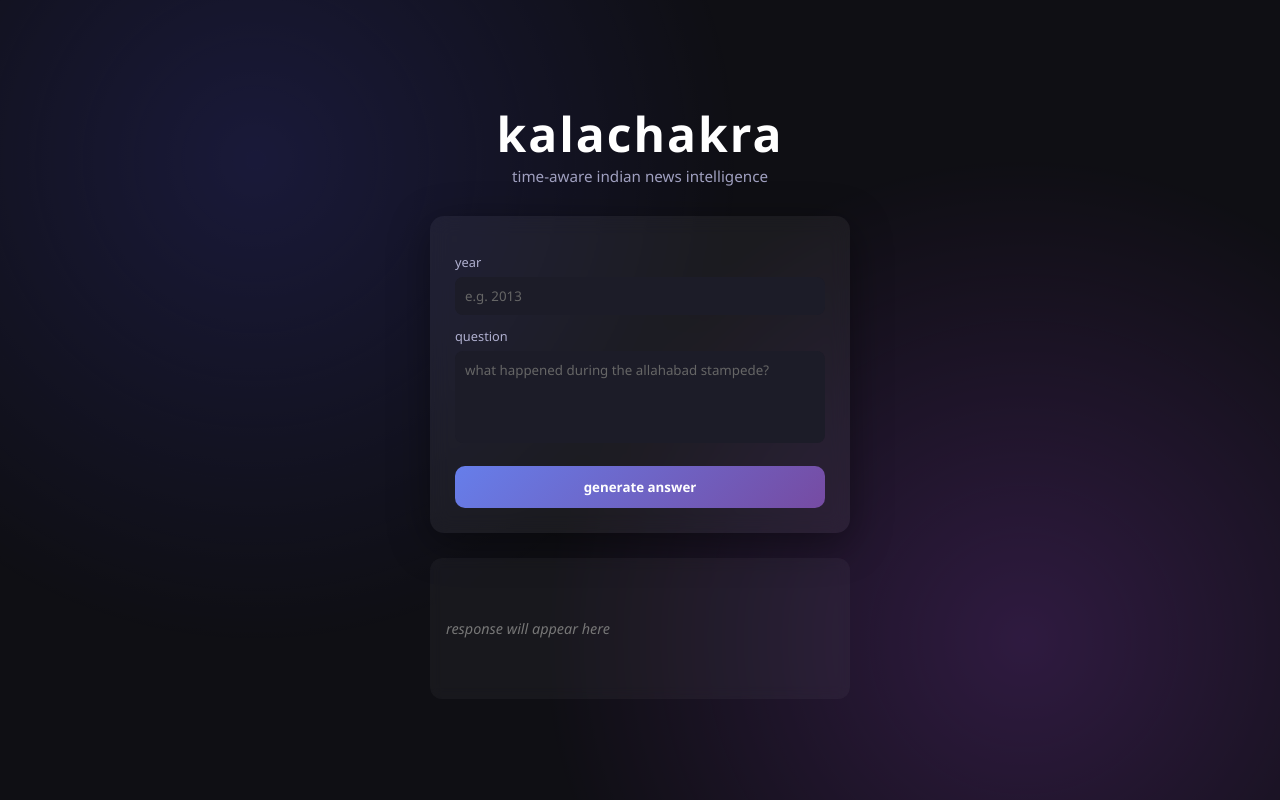
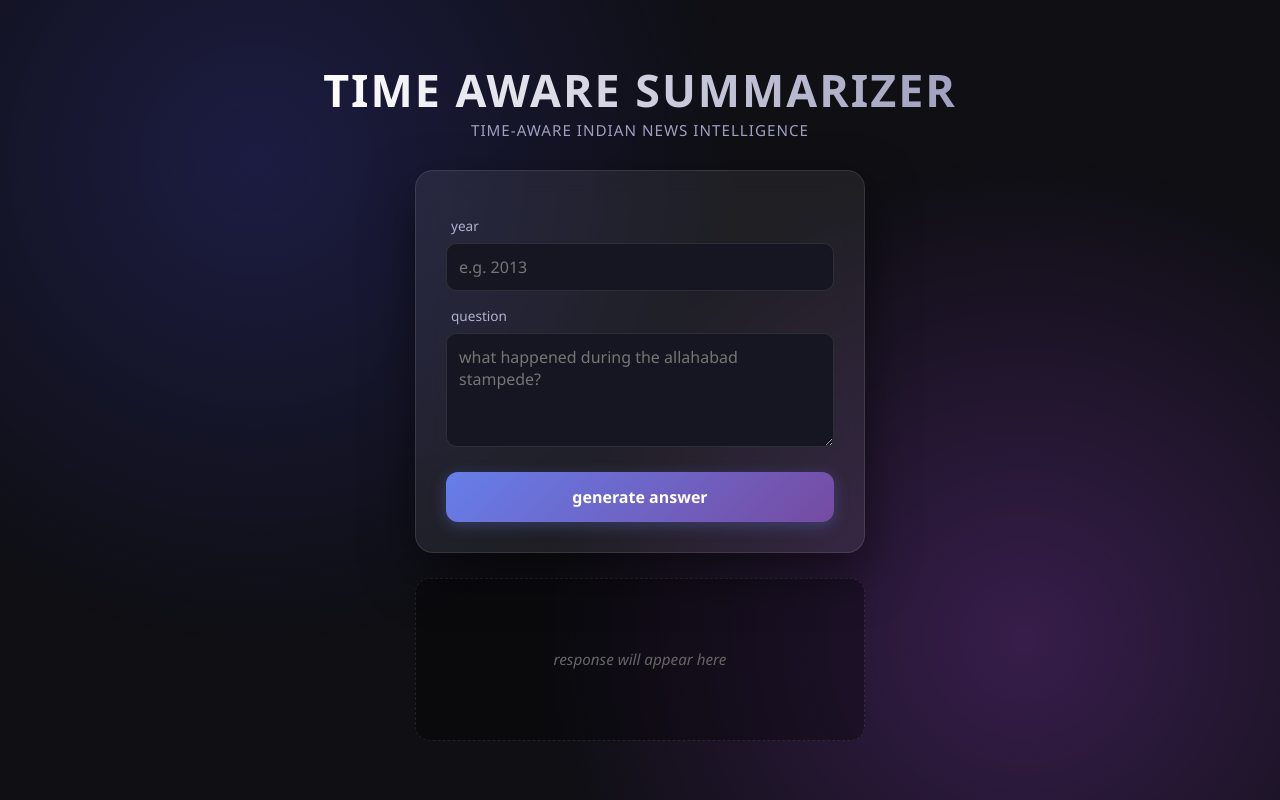
Before and after one commit to Arun-nexus/newssum_dataset, a plain HTML site: page template/index.html in a window 1280 px wide. Drawn offline with Linux system fonts and the light colour scheme.

Commit message:
model_training

```diff
--- a/static/style.css
+++ b/static/style.css
@@ -2,7 +2,7 @@
     margin: 0;
     padding: 0;
     box-sizing: border-box;
-    font-family: "Segoe UI", system-ui, sans-serif;
+    font-family: "Segoe UI", Roboto, Helvetica, Arial, sans-serif;
 }
 
 body {
@@ -10,6 +10,7 @@ body {
     background: #0f0f14;
     color: #ffffff;
     overflow: hidden;
+    position: relative;
 }
 
 /* subtle animated background */
@@ -19,7 +20,7 @@ body {
     background:
         radial-gradient(circle at 20% 20%, #2a2a72, transparent 40%),
         radial-gradient(circle at 80% 80%, #5f2c82, transparent 40%);
-    opacity: 0.4;
+    opacity: 0.5;
     z-index: -1;
 }
 
@@ -29,111 +30,123 @@ body {
     flex-direction: column;
     align-items: center;
     justify-content: center;
+    padding: 20px;
 }
 
 h1 {
-    font-size: 3rem;
+    font-size: 2.8rem;
     letter-spacing: 2px;
+    text-align: center;
+    background: linear-gradient(to right, #fff, #a0a0c0);
+    -webkit-background-clip: text;
+    -webkit-text-fill-color: transparent;
 }
 
 .tagline {
     color: #a0a0c0;
     margin-bottom: 30px;
     font-size: 0.95rem;
+    text-transform: uppercase;
+    letter-spacing: 1px;
 }
 
 .card {
-    background: rgba(255, 255, 255, 0.05);
-    backdrop-filter: blur(10px);
-    padding: 25px;
-    width: 420px;
-    border-radius: 14px;
-    box-shadow: 0 10px 40px rgba(0, 0, 0, 0.4);
+    background: rgba(255, 255, 255, 0.07);
+    backdrop-filter: blur(12px);
+    padding: 30px;
+    width: 100%;
+    max-width: 450px;
+    border-radius: 18px;
+    border: 1px solid rgba(255, 255, 255, 0.1);
+    box-shadow: 0 20px 50px rgba(0, 0, 0, 0.5);
 }
 
 label {
     display: block;
-    font-size: 0.8rem;
+    font-size: 0.85rem;
     color: #b0b0d0;
-    margin-top: 12px;
+    margin-top: 15px;
+    margin-left: 5px;
 }
 
-input,
-textarea {
+input, textarea {
     width: 100%;
-    margin-top: 6px;
-    padding: 10px;
-    border-radius: 8px;
-    border: none;
-    background: #1c1c28;
+    margin-top: 8px;
+    padding: 12px;
+    border-radius: 10px;
+    border: 1px solid rgba(255, 255, 255, 0.1);
+    background: #161622;
     color: #fff;
     outline: none;
-    resize: none;
+    font-size: 1rem;
+    transition: border 0.3s ease;
 }
 
-input::placeholder,
-textarea::placeholder {
-    color: #666;
+input:focus, textarea:focus {
+    border: 1px solid #667eea;
 }
 
 button {
-    margin-top: 18px;
+    margin-top: 20px;
     width: 100%;
-    padding: 12px;
-    border-radius: 10px;
+    padding: 14px;
+    border-radius: 12px;
     border: none;
-    background: linear-gradient(135deg, #667eea, #764ba2);
+    background: linear-gradient(135deg, #667eea 0%, #764ba2 100%);
     color: #fff;
     font-weight: 600;
+    font-size: 1rem;
     cursor: pointer;
-    transition: transform 0.2s, opacity 0.2s;
+    transition: all 0.3s ease;
+    box-shadow: 0 4px 15px rgba(102, 126, 234, 0.3);
 }
 
 button:hover {
-    transform: translateY(-1px);
-    opacity: 0.9;
+    transform: translateY(-2px);
+    box-shadow: 0 6px 20px rgba(102, 126, 234, 0.4);
 }
 
-button:disabled {
-    opacity: 0.5;
-    cursor: not-allowed;
+button:active {
+    transform: translateY(0);
 }
 
-/* loader */
+/* Loader Styling */
 .loader {
-    margin-top: 14px;
-    font-size: 0.85rem;
-    color: #aaa;
+    margin-top: 20px;
+    font-size: 0.9rem;
+    color: #00d4ff; /* Bright cyan for visibility */
     text-align: center;
-    animation: pulse 1.2s infinite;
+    font-weight: 500;
+    animation: pulse 1.2s infinite ease-in-out;
 }
 
 .hidden {
-    display: none;
+    display: none !important;
 }
 
 @keyframes pulse {
-    0% { opacity: 0.3; }
-    50% { opacity: 1; }
-    100% { opacity: 0.3; }
+    0% { opacity: 0.4; transform: scale(0.98); }
+    50% { opacity: 1; transform: scale(1); }
+    100% { opacity: 0.4; transform: scale(0.98); }
 }
 
 .output {
     margin-top: 25px;
-    width: 420px;
-    min-height: 90px;
-    padding: 16px;
-    border-radius: 12px;
-    background: rgba(255, 255, 255, 0.04);
-    backdrop-filter: blur(6px);
-    font-size: 0.9rem;
-    color: #ddd;
-
+    width: 100%;
+    max-width: 450px;
+    min-height: 100px;
+    padding: 20px;
+    border-radius: 15px;
+    background: rgba(0, 0, 0, 0.3);
+    border: 1px dashed rgba(255, 255, 255, 0.1);
+    font-size: 0.95rem;
+    color: #e0e0e0;
     white-space: pre-wrap;
-    line-height: 1.5;
+    line-height: 1.6;
 }
 
 .hint {
-    color: #777;
+    color: #666;
     font-style: italic;
+    text-align: center;
 }
--- a/template/index.html
+++ b/template/index.html
@@ -2,7 +2,7 @@
 <html lang="en">
 <head>
     <meta charset="UTF-8">
-    <title>kalachakra newslm</title>
+    <title>TIME AWARE SUMMARIZER</title>
     <link rel="stylesheet" href="/static/style.css">
 </head>
 <body>
@@ -10,29 +10,19 @@
     <div class="bg"></div>
 
     <div class="container">
-        <h1>kalachakra</h1>
+        <h1>TIME AWARE SUMMARIZER</h1>
         <p class="tagline">time-aware indian news intelligence</p>
 
         <div class="card">
             <label>year</label>
-            <input
-                id="yr"
-                type="number"
-                placeholder="e.g. 2013"
-            >
+            <input id="yr" type="number" placeholder="e.g. 2013">
 
             <label>question</label>
-            <textarea
-                id="q"
-                rows="4"
-                placeholder="what happened during the allahabad stampede?"
-            ></textarea>
+            <textarea id="q" rows="4" placeholder="what happened during the allahabad stampede?"></textarea>
 
             <button id="btn">generate answer</button>
 
-            <div class="loader hidden" id="loader">
-                thinking...
-            </div>
+            <div class="loader hidden" id="loader">thinking...</div>
         </div>
 
         <div class="output" id="out">
@@ -40,6 +30,44 @@
         </div>
     </div>
 
-    <script src="/static/app.js"></script>
+    <script>
+        const btn = document.getElementById('btn');
+        const out = document.getElementById('out');
+        const loader = document.getElementById('loader');
+
+        btn.onclick = async () => {
+            const year = document.getElementById('yr').value;
+            const question = document.getElementById('q').value;
+
+            if (!year || !question) {
+                alert("Please fill both year and question");
+                return;
+            }
+
+            // 1. Loader dikhao aur purana result clear karo
+            loader.classList.remove('hidden');
+            out.innerHTML = '<p class="hint">Generating answer...</p>';
+
+            try {
+                // 2. Query parameters ke saath fetch call (Kyuki app.py mein direct arguments hain)
+                const response = await fetch(`/generate?year=${year}&question=${encodeURIComponent(question)}`, {
+                    method: 'POST'
+                });
+
+                const data = await response.json();
+
+                // 3. Response ko UI mein dikhao
+                // data.answer wahi hai jo aapne app.py mein return kiya hai
+                out.innerText = data.answer;
+
+            } catch (error) {
+                out.innerText = "Error: Backend se connect nahi ho paya.";
+                console.error(error);
+            } finally {
+                // 4. Loader wapas chhupao
+                loader.classList.add('hidden');
+            }
+        };
+    </script>
 </body>
 </html>
```
Also changed, not shown: 1 other file.
